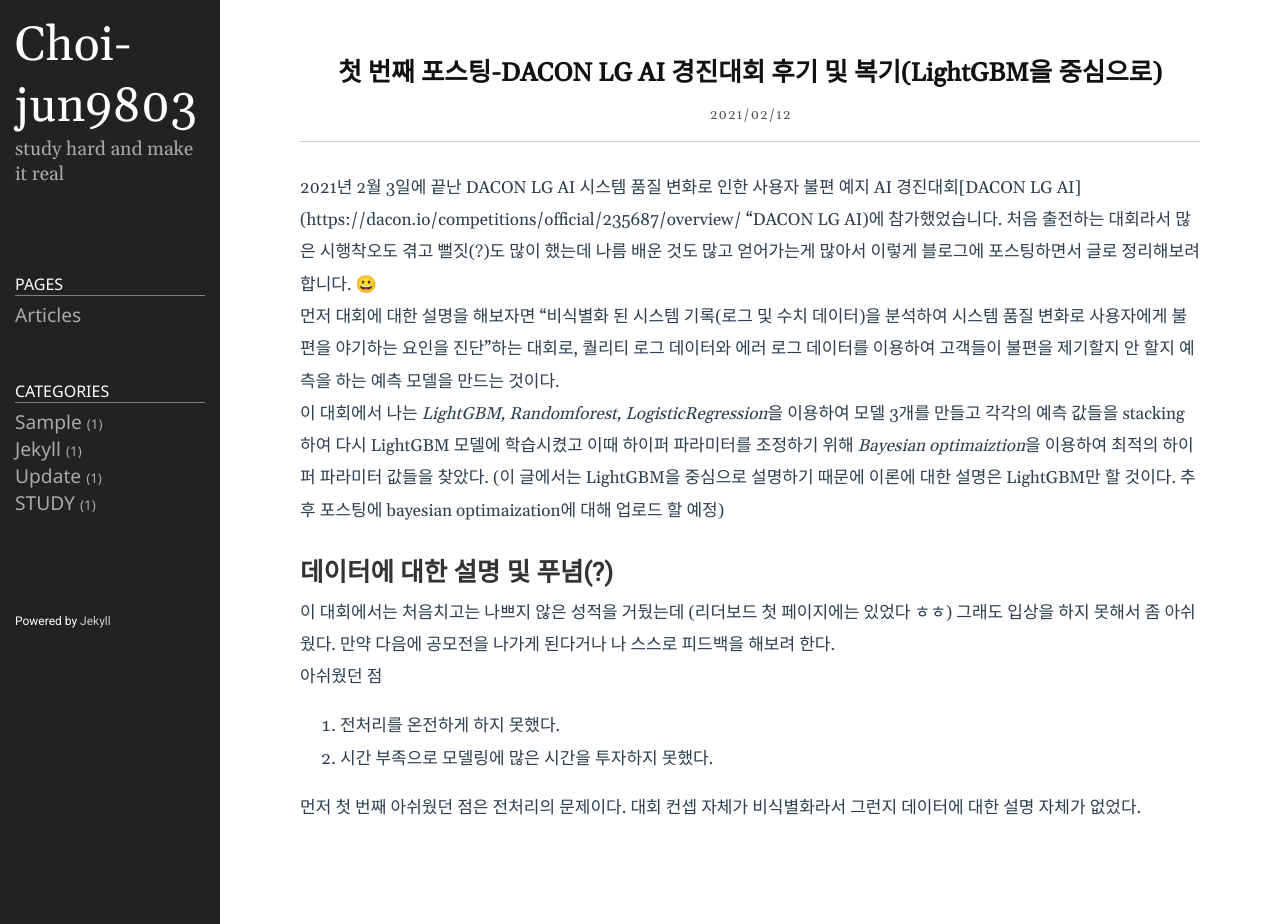
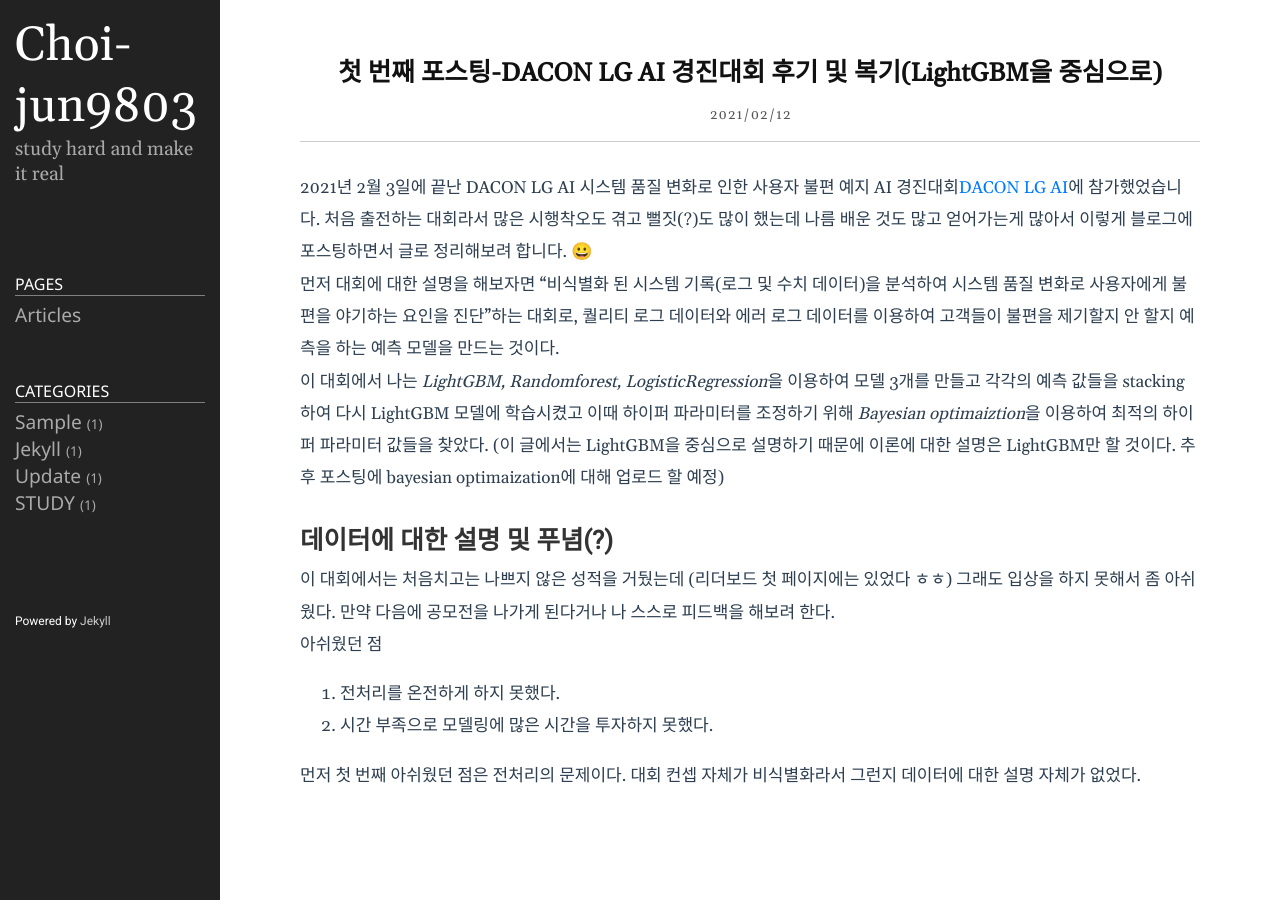
Before and after one commit to Choi-jun9803/Choi-jun9803.github.io, a Jekyll site: the page built from _posts/2021-02-12-첫-번째-포스팅-DACON-LG-AI-경진대회-후기-및-복기(LightGBM을-중심으로).md, in a window 1280 px wide. Built offline with Jekyll 4.4.1, drawn with Linux system fonts in a browser that asks for light colours; after the commit the page ends 900 px from its top, so only the background shows below that; part of the change alters nothing that is shown.

Commit message:
Update 2021-02-12-첫-번째-포스팅-DACON-LG-AI-경진대회-후기-및-복기(LightGBM을-중심으로).md

```diff
--- a/_posts/2021-02-12-첫-번째-포스팅-DACON-LG-AI-경진대회-후기-및-복기(LightGBM을-중심으로).md
+++ b/_posts/2021-02-12-첫-번째-포스팅-DACON-LG-AI-경진대회-후기-및-복기(LightGBM을-중심으로).md
@@ -5,7 +5,7 @@ date:   2021-02-12 19:31:29 +0900
 categories: STUDY
 ---
 
-2021년 2월 3일에 끝난 DACON LG AI 시스템 품질 변화로 인한 사용자 불편 예지 AI 경진대회[DACON LG AI](https://dacon.io/competitions/official/235687/overview/ "DACON LG AI)에 참가했었습니다.
+2021년 2월 3일에 끝난 DACON LG AI 시스템 품질 변화로 인한 사용자 불편 예지 AI 경진대회[DACON LG AI](https://dacon.io/competitions/official/235687/overview/)에 참가했었습니다.
 처음 출전하는 대회라서 많은 시행착오도 겪고 뻘짓(?)도 많이 했는데 나름 배운 것도 많고 얻어가는게 많아서 이렇게 블로그에 포스팅하면서 글로 정리해보려 합니다. 😀
 
 먼저 대회에 대한 설명을 해보자면 "비식별화 된 시스템 기록(로그 및 수치 데이터)을 분석하여 시스템 품질 변화로 사용자에게 불편을 야기하는 요인을 진단"하는 대회로, 퀄리티 로그 데이터와 에러 로그 데이터를 이용하여 고객들이 불편을 제기할지 안 할지 예측을 하는 예측 모델을 만드는 것이다.
```
